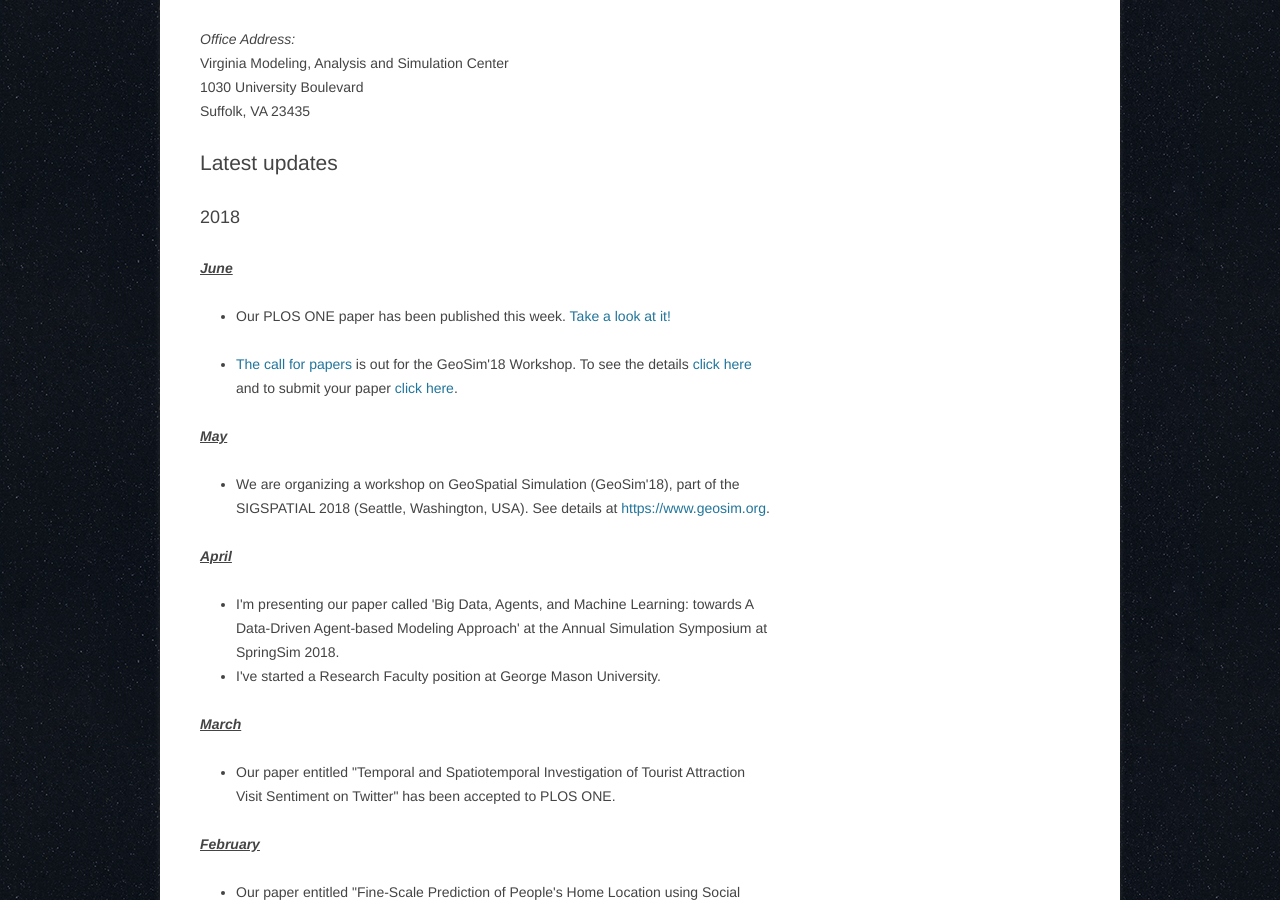
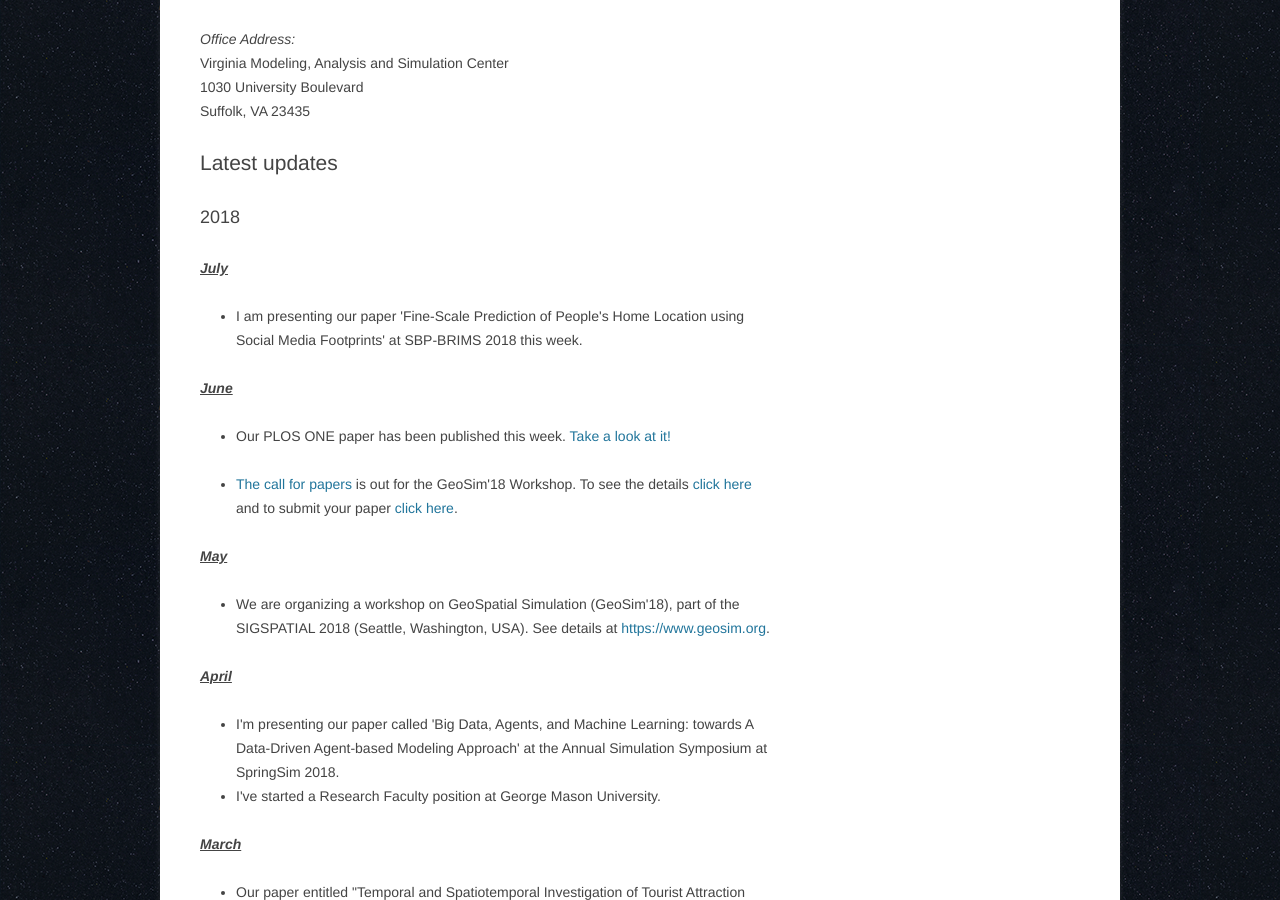
Before and after one commit to hamdikavak/hamdikavak.github.io, a Jekyll site: the page built from index.html, in a window 1280 px wide and 900 px high, scrolled down 455 px. Built offline with Jekyll 4.4.1, drawn with Linux system fonts in a browser that asks for light colours; nearby versions of some CDN libraries.

Commit message:
Paper presentation announcement

```diff
--- a/_includes/updates.html
+++ b/_includes/updates.html
@@ -2,6 +2,15 @@
 	<div class="year_update">
 
 		<h2>2018</h2>
+		<p>
+			<strong><em><u>July</u></em></strong>
+		  	<ul>
+			  	<li>
+					I am presenting our paper 'Fine-Scale Prediction of People's Home Location using Social Media Footprints' at SBP-BRIMS 2018 this week.
+				</li>
+			</ul>
+		</p>
+
 		<p>
 			<strong><em><u>June</u></em></strong>
 			<ul>
```
